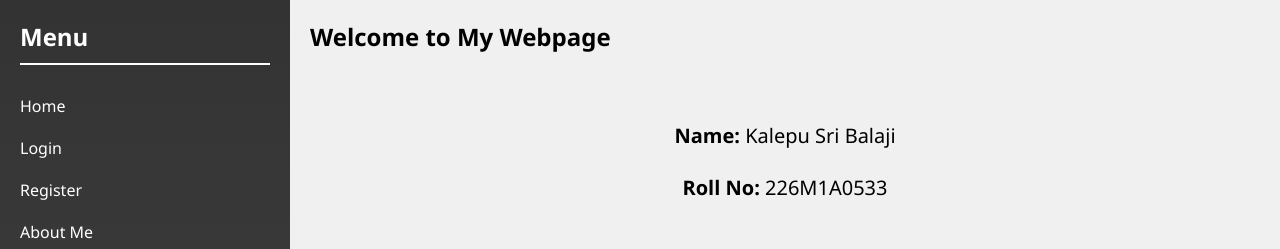
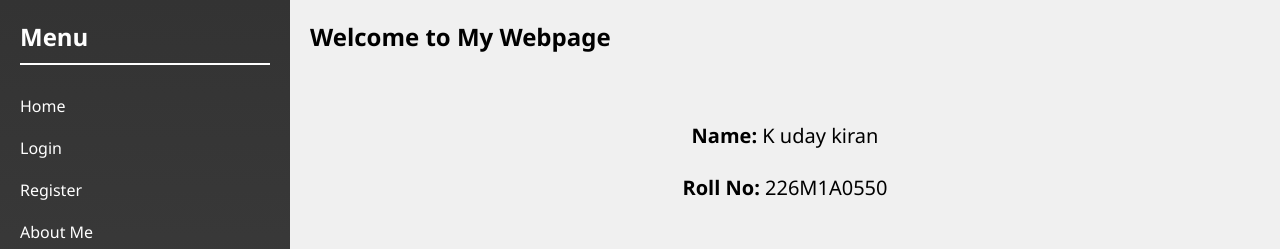
Before and after one commit to Surya226-50/Surya, a plain HTML site: page index.html in a window 1280 px wide. Shown: the top 249 px of the page. Drawn offline with Linux system fonts and the light colour scheme.

Commit message:
Update index.html

```diff
--- a/index.html
+++ b/index.html
@@ -97,8 +97,8 @@
         <h2>Welcome to My Webpage</h2>
               <para>
 
-	<p><b>Name:</b> Kalepu Sri Balaji</p>
-        <p><b>Roll No:</b> 226M1A0533</p>
+	<p><b>Name:</b> K uday kiran</p>
+        <p><b>Roll No:</b> 226M1A0550</p>
 	</para>
         <section class="department-section">
             <h2 class="department-title">Department Information</h2>
```
